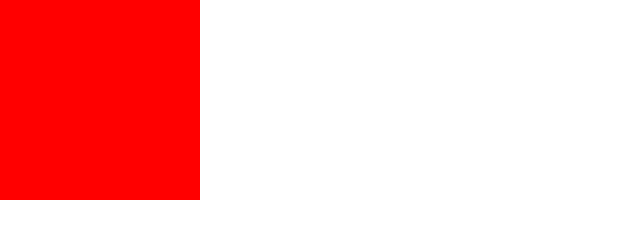
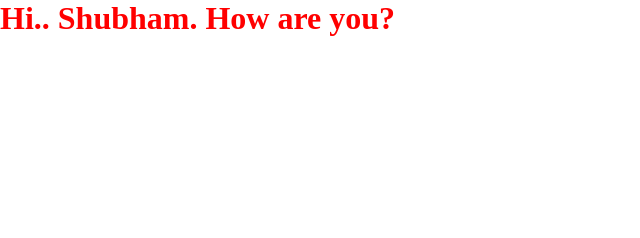
Before and after one commit to Shubham3297/Frontend_Domination, a plain HTML site: page CSS/index.html in a window 1280 px wide. Shown: the whole page, without its empty margins (0-640 px from the left). Drawn offline with Linux system fonts and the light colour scheme.

Commit message:
font family

```diff
--- a/CSS/index.html
+++ b/CSS/index.html
@@ -7,9 +7,9 @@
     <link rel="stylesheet" href="style.css" />
   </head>
   <body>
-    <!-- <h1>Hi.. Shubham</h1> -->
-    <div id="parent">
-      <!-- <div id="child"></div> -->
-    </div>
+    <h1>Hi.. Shubham. How are you?</h1>
+    <!-- <div id="parent">
+      <div id="child"></div>
+    </div> -->
   </body>
 </html>
--- a/CSS/style.css
+++ b/CSS/style.css
@@ -11,15 +11,16 @@ body {
 }
 
 h1 {
+  font-family: "Playfair Display";
   color: red;
-  background-color: black;
+  /* background-color: black; */
 }
 
-html {
+/* html {
   font-size: 200px;
-}
+} */
 
-#parent {
+/* #parent {
   width: 50px;
   min-width: 200px;
   max-width: 500px;
@@ -27,7 +28,7 @@ html {
   min-height: 200px;
   max-height: 500px;
   background-color: red;
-}
+} */
 
 /* #parent {
   width: 2rem;
```
